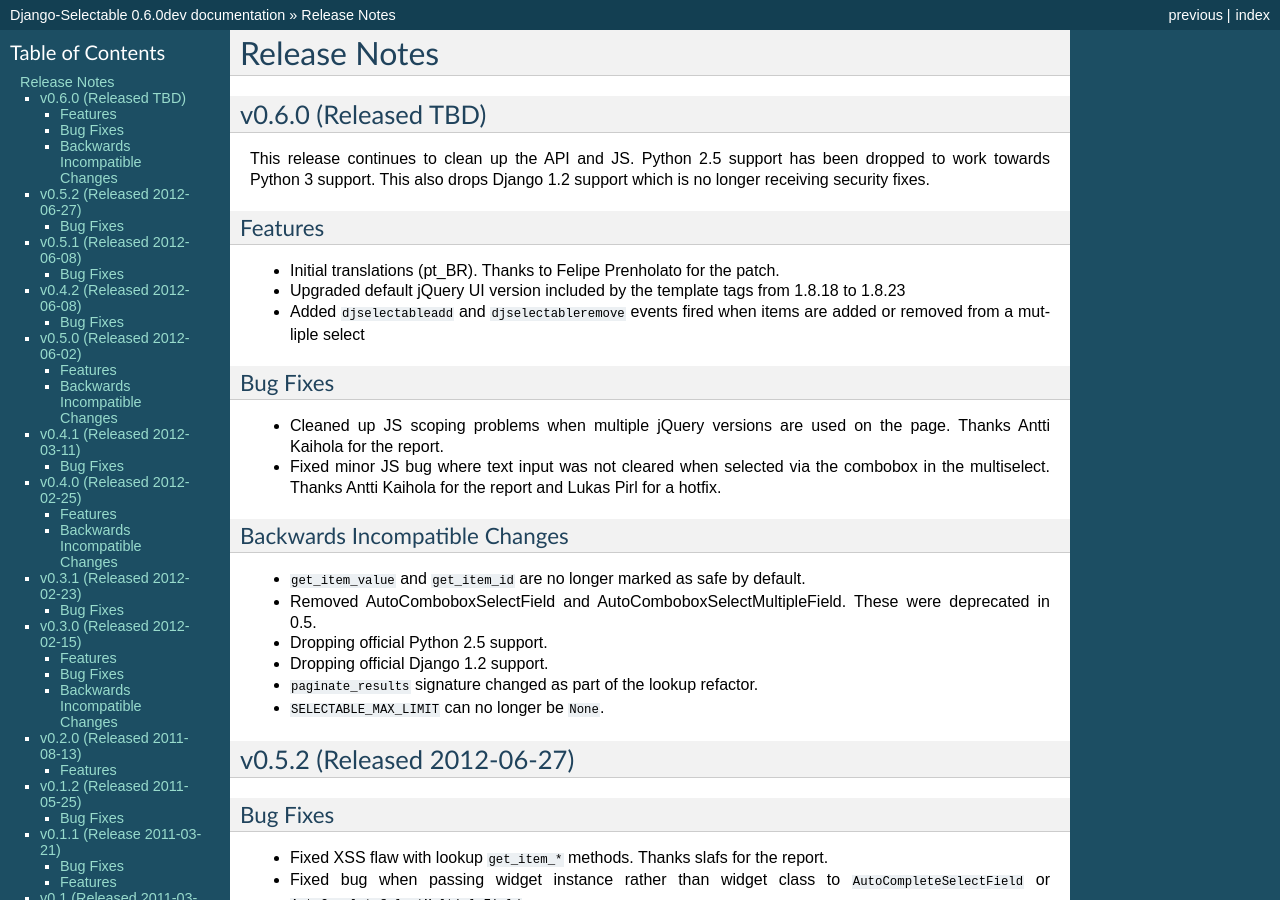
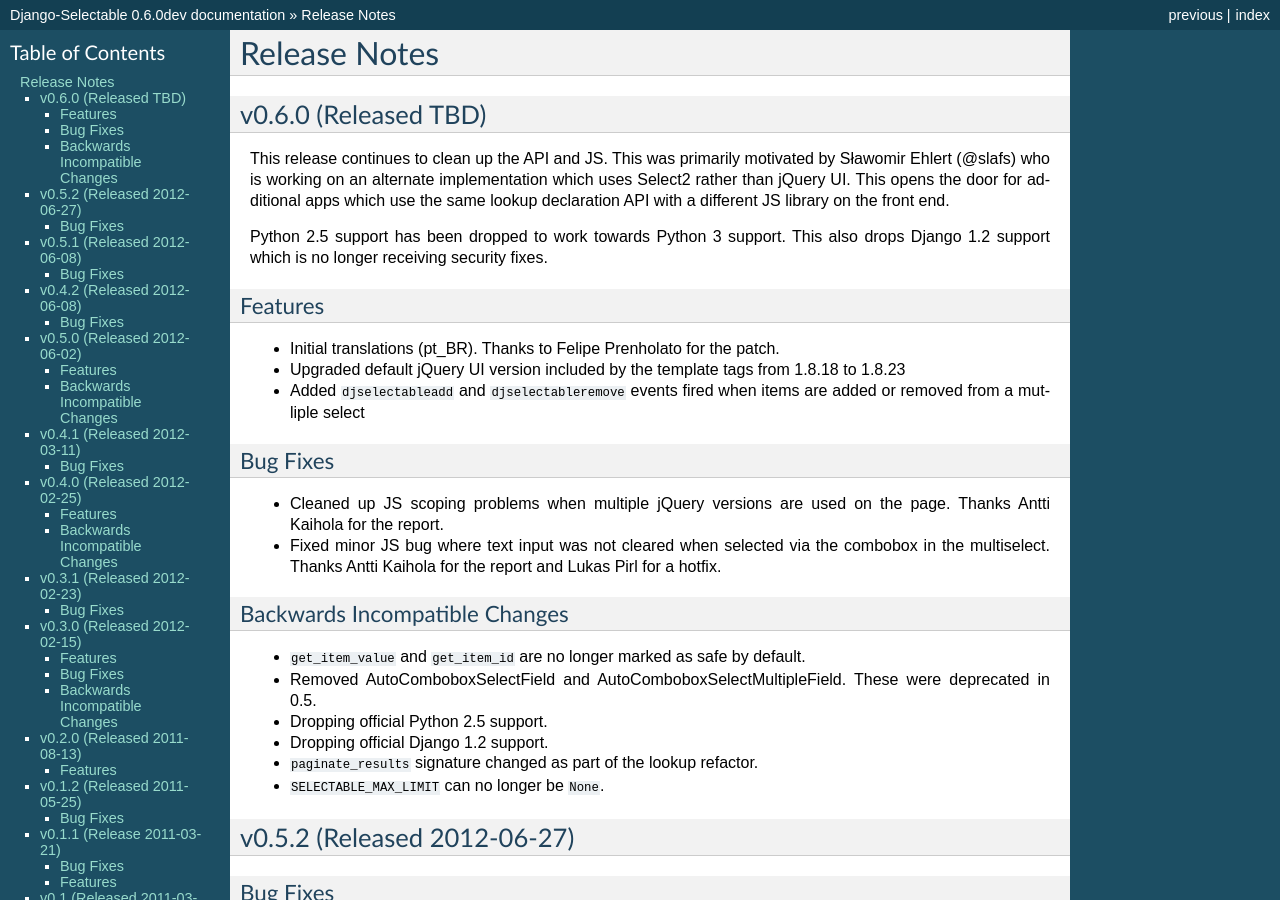
Before and after one commit to mlavin/django-selectable, a Sphinx documentation site: the page built from docs/releases.rst, in a window 1280 px wide and 900 px high. Built offline with Sphinx 7.4.7, drawn with Linux system fonts in a browser that asks for light colours.

Commit message:
More release notes on the motivation for API changes.

```diff
--- a/docs/releases.rst
+++ b/docs/releases.rst
@@ -4,9 +4,14 @@
 v0.6.0 (Released TBD)
 --------------------------------------
 
-This release continues to clean up the API and JS. Python 2.5 support has been
-dropped to work towards Python 3 support. This also drops Django 1.2 support which
-is no longer receiving security fixes.
+This release continues to clean up the API and JS. This was primarily motivated by
+Sławomir Ehlert (@slafs) who is working on an alternate implementation which
+uses Select2 rather than jQuery UI. This opens the door for additional apps
+which use the same lookup declaration API with a different JS library on the front
+end.
+
+Python 2.5 support has been dropped to work towards Python 3 support.
+This also drops Django 1.2 support which is no longer receiving security fixes.
 
 Features
 _________________
```
